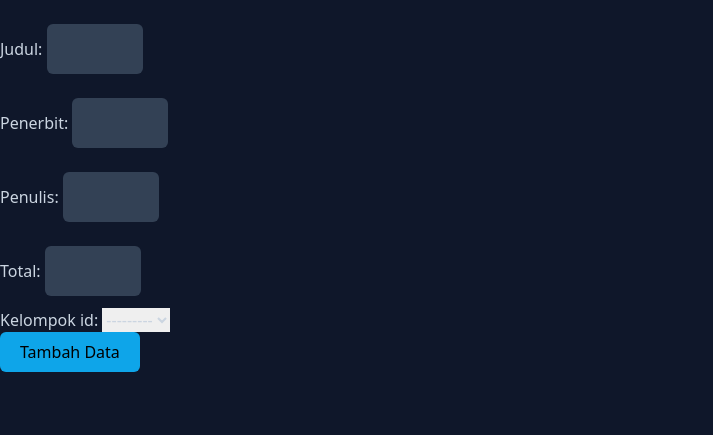
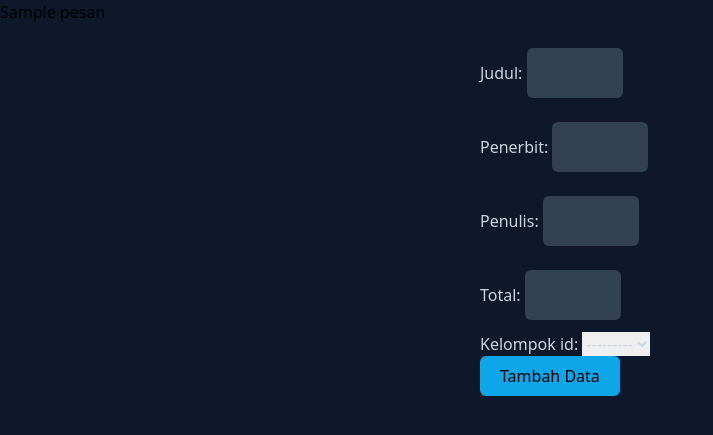
Before and after one commit to JouskaPram/django-project, a Django app: template perpustakaan/templates/tambah-buku.html in a window 1280 px wide. Shown: the top 435 px of the page, without its empty margins (0-713 px from the left). Run offline with Django 3.2, Linux system fonts and the light colour scheme; data comes from the database, SQL or seed files in the repository; both versions use the stored data as it was after the commit; the template is opened without the code that fills it: values that come from a table or form of the project are taken from there, most other values are stand-ins (such as "Sample title", 1, 10 or a date in 2020); some libraries are stand-ins or nearby versions.

Commit message:
add create fitur

```diff
--- a/perpustakaan/templates/tambah-buku.html
+++ b/perpustakaan/templates/tambah-buku.html
@@ -1,7 +1,12 @@
-{%extends 'base.html' %} {%block content%}
-<form action="" method="post">
-  <div class="text-slate-300 mt-3">{{form.as_p}}</div>
+{%extends 'base.html' %} {%block content%} {% if pesan %}
+<p>{{pesan}}</p>
+{% endif %}
+<form action="/tambah/" method="POST">
+  {% csrf_token %}
+  <div class="w-1/4 m-auto">
+    <div class="text-slate-300 mt-3">{{form.as_p}}</div>
 
-  <button class="bg-sky-500 py-2 px-5 rounded-md">Tambah Data</button>
+    <button class="bg-sky-500 py-2 px-5 rounded-md">Tambah Data</button>
+  </div>
 </form>
 {%endblock%}
```
Also changed, not shown: perpustakaan/views.py (+14 -2 lines), db.sqlite3.
